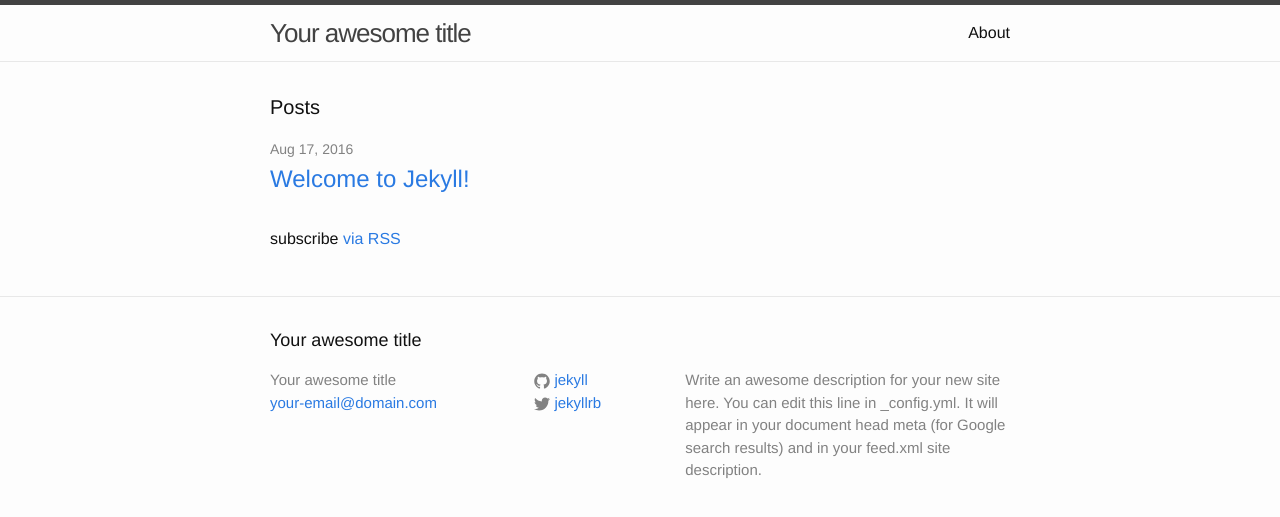
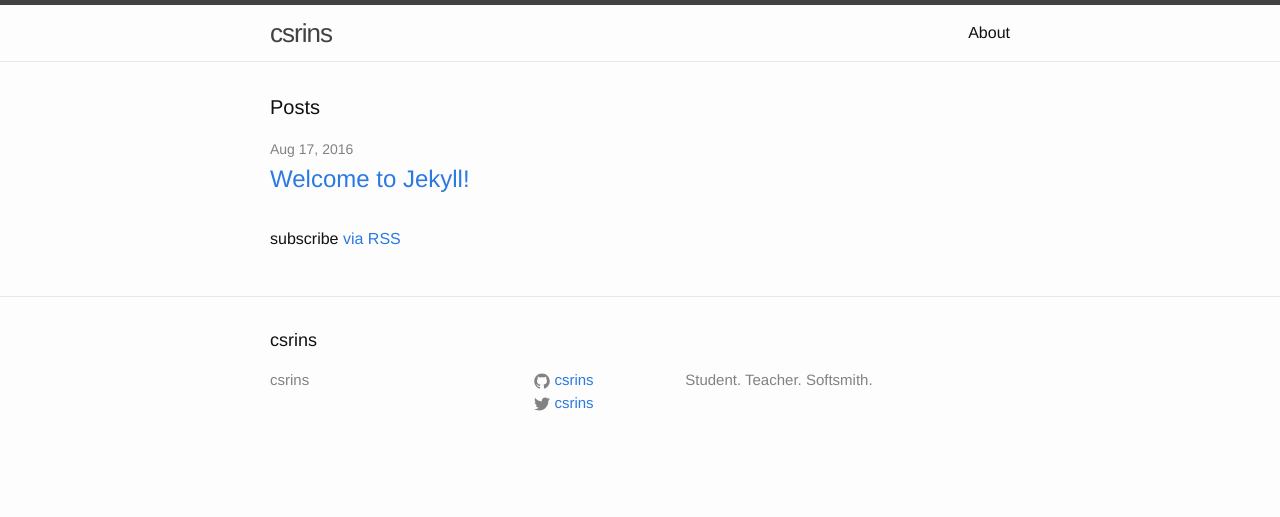
Before and after one commit to csrins/csrins.github.io, a Jekyll site: the page built from index.html, in a window 1280 px wide. Shown: the top 517 px of the page. Built offline with Jekyll 4.4.1, drawn with Linux system fonts in a browser that asks for light colours.

Commit message:
Config commit

```diff
--- a/_config.yml
+++ b/_config.yml
@@ -6,16 +6,14 @@
 # 'jekyll serve'. If you change this file, please restart the server process.
 
 # Site settings
-title: Your awesome title
-email: your-email@domain.com
+title: csrins
+# email: your-email@domain.com
 description: > # this means to ignore newlines until "baseurl:"
-  Write an awesome description for your new site here. You can edit this
-  line in _config.yml. It will appear in your document head meta (for
-  Google search results) and in your feed.xml site description.
+  Student. Teacher. Softsmith.
 baseurl: "" # the subpath of your site, e.g. /blog
 url: "http://yourdomain.com" # the base hostname & protocol for your site
-twitter_username: jekyllrb
-github_username:  jekyll
+twitter_username: csrins
+github_username:  csrins
 
 # Build settings
 markdown: kramdown
```
